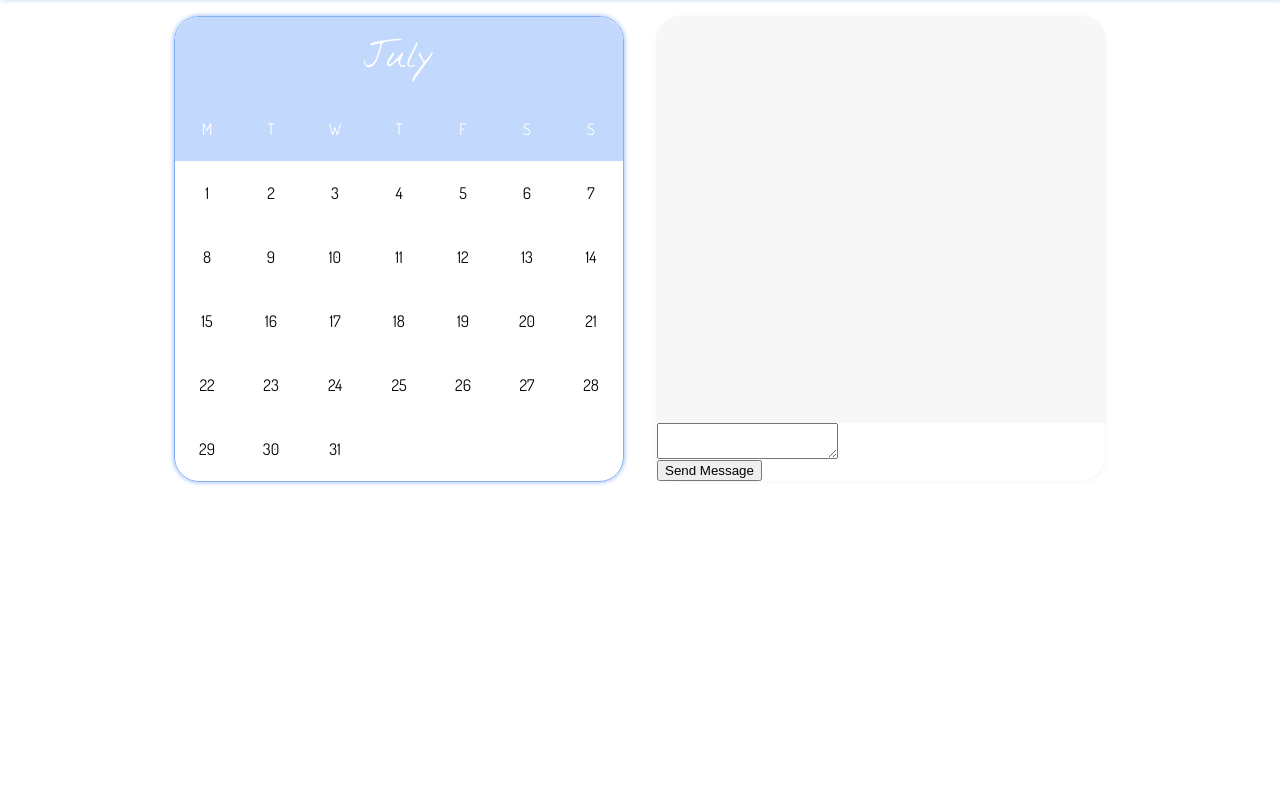
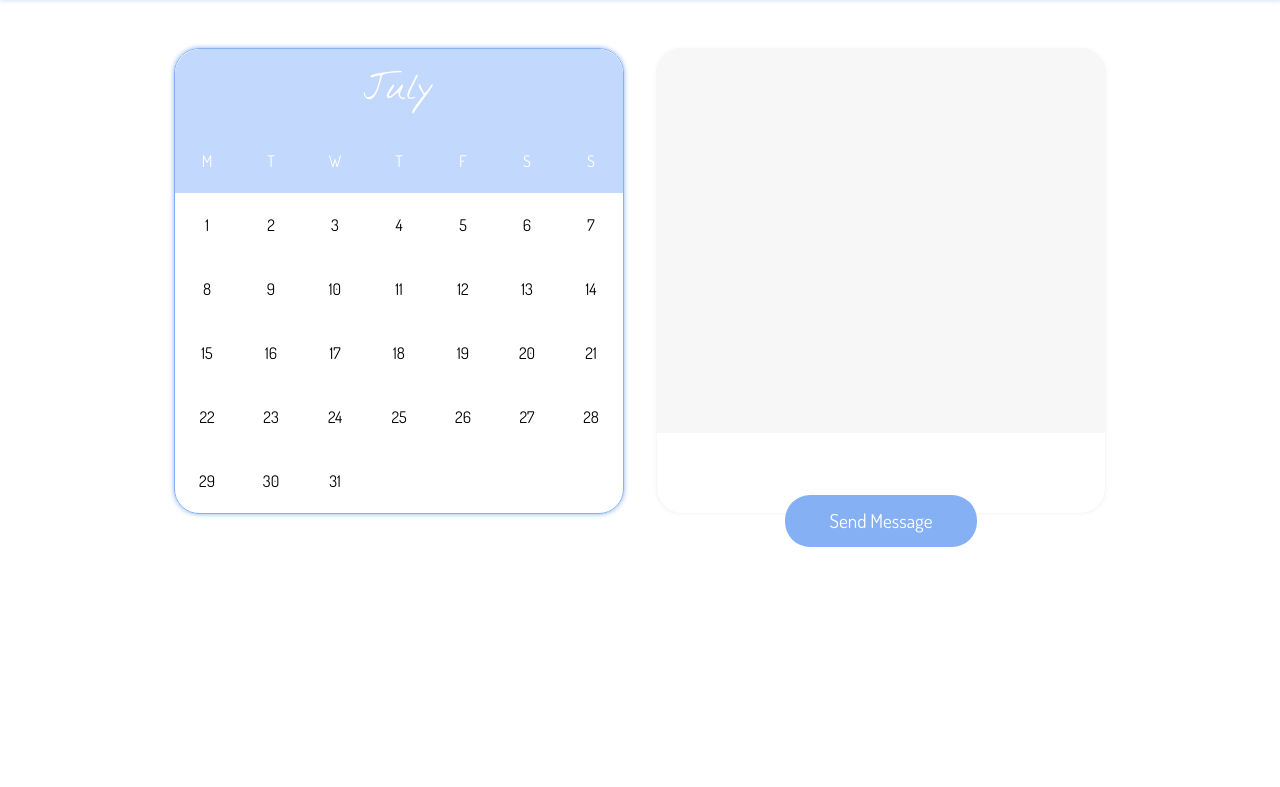
Before and after one commit to ZoeKavanagh/make_my_day_app, a Rails app: template app/views/groups/show.html.erb in a window 1280 px wide. Shown: the part 98-885 px from the top of the page. Run offline with Rails 7, Linux system fonts and the light colour scheme; the template is opened without the code that fills it, so the values that code supplies are empty; style sheets or scripts are compiled from the project's sources.

Commit message:
Finish styling group chat

```diff
--- a/app/assets/stylesheets/group_show.css
+++ b/app/assets/stylesheets/group_show.css
@@ -57,6 +57,7 @@
 .main-body {
   display: flex;
   justify-content: center;
+  margin-top: 2rem;
 }
 
 .chat {
@@ -72,12 +73,19 @@
   justify-content: space-between;
 }
 
-.chat h1 {
+.group-info {
+  color: #86b0f4;
   text-align: center;
 }
 
+.chat h1 {
+  text-align: center;
+  color: black;
+}
+
 .chat #group_posts {
-  height: 100%;
+  height: 17rem;
+  overflow: scroll;
 }
 
 .post {
@@ -88,7 +96,35 @@
 
 #post_form {
   background: white;
-  height: 4rem;
+  height: 5rem;
   border-bottom-left-radius: 25px;
   border-bottom-right-radius: 25px;
+  text-align: center;
 }
+
+#post_content {
+  width: 100%;
+  border: none;
+  resize: none;
+  font-family: 'Dosis', sans-serif;
+  font-size: 1.2rem
+}
+
+.post-submit input[type='submit']{
+  box-sizing: border-box;
+  -webkit-box-sizing: border-box;
+  -moz-box-sizing: border-box;
+  width: 12rem;
+  padding: 3%;
+  background: #86b0f4;
+  border: none;
+  border-radius: 25px;
+  color: white;
+  margin: 0.5rem 1.5rem;
+  font-family: 'Dosis', sans-serif;
+  font-size: 1.2rem
+}
+
+.post-submit input[type='submit']:hover {
+  background: #c2d8fc;
+}
--- a/app/views/groups/show.html.erb
+++ b/app/views/groups/show.html.erb
@@ -1,11 +1,3 @@
-<div class='group-info'>
-  <% @group_users = GroupUser.where(group_id: @group.id) %>
-  <% @group_users.each do |user| %>
-    <div> <%= User.find_by(id: user.user_id).name %> </div>
-  <% end %>
-</div>
-
-
 <div class='main-body'>
   <div class='calendar'>
     <div class='calendar-header'>
@@ -31,7 +23,13 @@
   </div>
 
   <div class='chat'>
-    <h1> <%= @group.name %></h1>
+    <div class='group-info'>
+      <h1> <%= @group.name %></h1>
+      <% @group_users = GroupUser.where(group_id: @group.id) %>
+      <% @group_users.each do |user| %>
+        <span> <%= User.find_by(id: user.user_id).name %>   </span>
+      <% end %>
+    </div>
 
     <div id="group_posts">
       <% @group_posts.each do |post| %>
```
